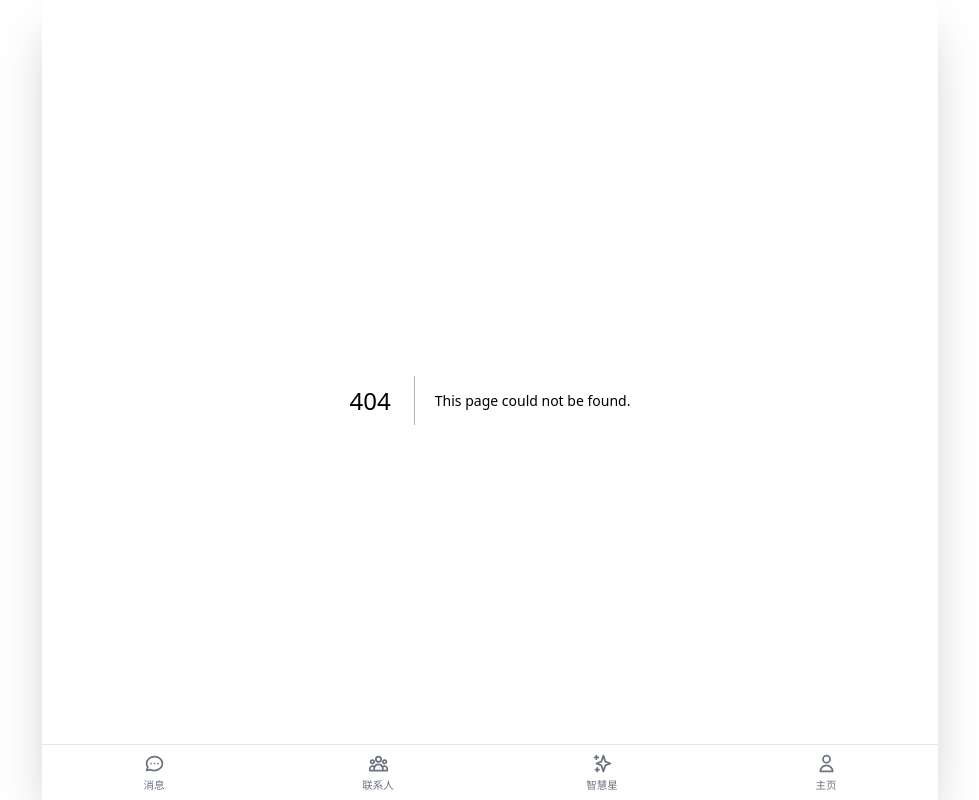
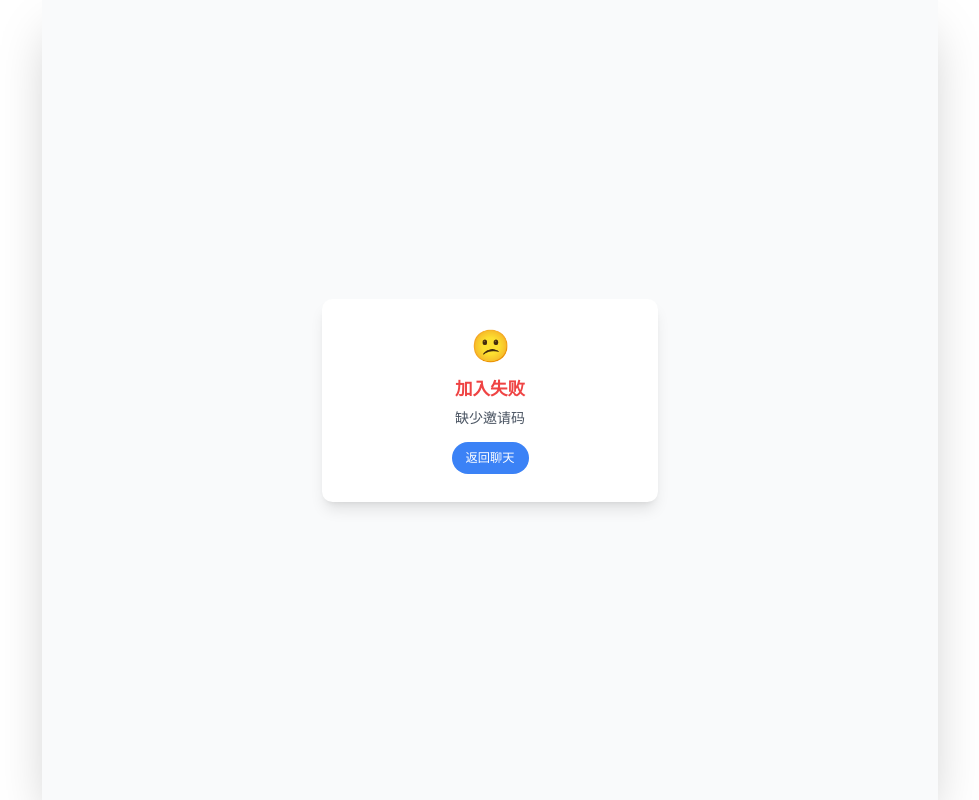
Before and after one commit to yangui88168/xianqu, a Next.js app in the folder clients/web/: page /join in a window 1280 px wide. Before the commit this address had no page. Shown: the whole page, without its empty margins (150-1129 px from the left). Built offline with nearby package versions, Linux system fonts and the light colour scheme; sample sign-in values are in the browser's storage; a small style sheet from the web is missing.

Commit message:
Create join.tsx

```diff
--- /dev/null
+++ b/clients/web/pages/join.tsx
@@ -0,0 +1,100 @@
+import { useEffect, useState } from 'react';
+import { useRouter } from 'next/router';
+import Head from 'next/head';
+
+const API = 'https://xianqu-server.onrender.com';
+
+export default function JoinPage() {
+  const router = useRouter();
+  const { code } = router.query;
+  const [status, setStatus] = useState<'loading' | 'success' | 'error'>('loading');
+  const [message, setMessage] = useState('正在加入群聊...');
+
+  useEffect(() => {
+    if (!router.isReady) return;
+
+    const token = localStorage.getItem('token');
+    if (!token) {
+      // 未登录，跳转登录页并带上邀请码参数，登录后可继续加入
+      router.push(`/?redirect=/join?code=${code}`);
+      return;
+    }
+
+    if (!code) {
+      setStatus('error');
+      setMessage('缺少邀请码');
+      return;
+    }
+
+    const joinGroup = async () => {
+      try {
+        const res = await fetch(`${API}/groups/join-by-code`, {
+          method: 'POST',
+          headers: {
+            'Content-Type': 'application/json',
+            Authorization: `Bearer ${token}`,
+          },
+          body: JSON.stringify({ inviteCode: code }),
+        });
+
+        const data = await res.json();
+        if (res.ok) {
+          setStatus('success');
+          setMessage(`已成功加入群聊「${data.groupName}」`);
+          // 3 秒后跳转到聊天页面
+          setTimeout(() => {
+            router.push('/chat');
+          }, 2000);
+        } else {
+          setStatus('error');
+          setMessage(data.error || '加入群聊失败');
+        }
+      } catch (err) {
+        setStatus('error');
+        setMessage('网络错误，请重试');
+      }
+    };
+
+    joinGroup();
+  }, [router.isReady, code, router]);
+
+  return (
+    <>
+      <Head>
+        <title>加入群聊 - 闲趣</title>
+        <link rel="icon" href="data:," />
+      </Head>
+      <div className="flex items-center justify-center min-h-screen bg-gray-50">
+        <div className="bg-white p-8 rounded-xl shadow-lg max-w-sm w-full text-center">
+          {status === 'loading' && (
+            <>
+              <div className="animate-spin rounded-full h-12 w-12 border-b-2 border-blue-500 mx-auto mb-4"></div>
+              <p className="text-gray-600">{message}</p>
+            </>
+          )}
+          {status === 'success' && (
+            <>
+              <div className="text-4xl mb-4">🎉</div>
+              <h2 className="text-xl font-bold text-green-600 mb-2">加入成功</h2>
+              <p className="text-gray-600">{message}</p>
+              <p className="text-sm text-gray-400 mt-2">即将跳转到聊天页面...</p>
+            </>
+          )}
+          {status === 'error' && (
+            <>
+              <div className="text-4xl mb-4">😕</div>
+              <h2 className="text-xl font-bold text-red-500 mb-2">加入失败</h2>
+              <p className="text-gray-600">{message}</p>
+              <button
+                onClick={() => router.push('/chat')}
+                className="mt-4 bg-blue-500 text-white px-4 py-2 rounded-full text-sm hover:bg-blue-600"
+              >
+                返回聊天
+              </button>
+            </>
+          )}
+        </div>
+      </div>
+    </>
+  );
+}
```
